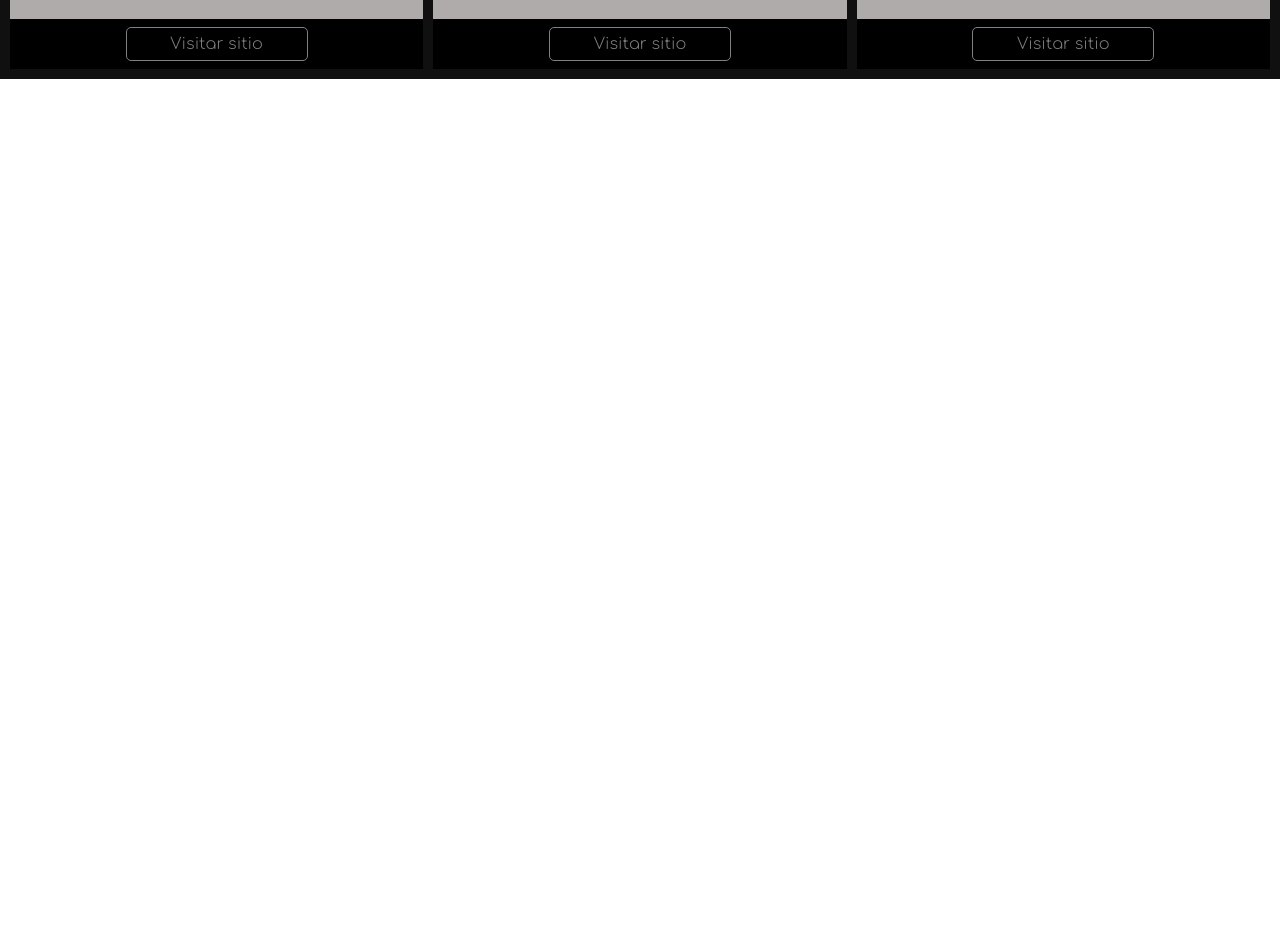
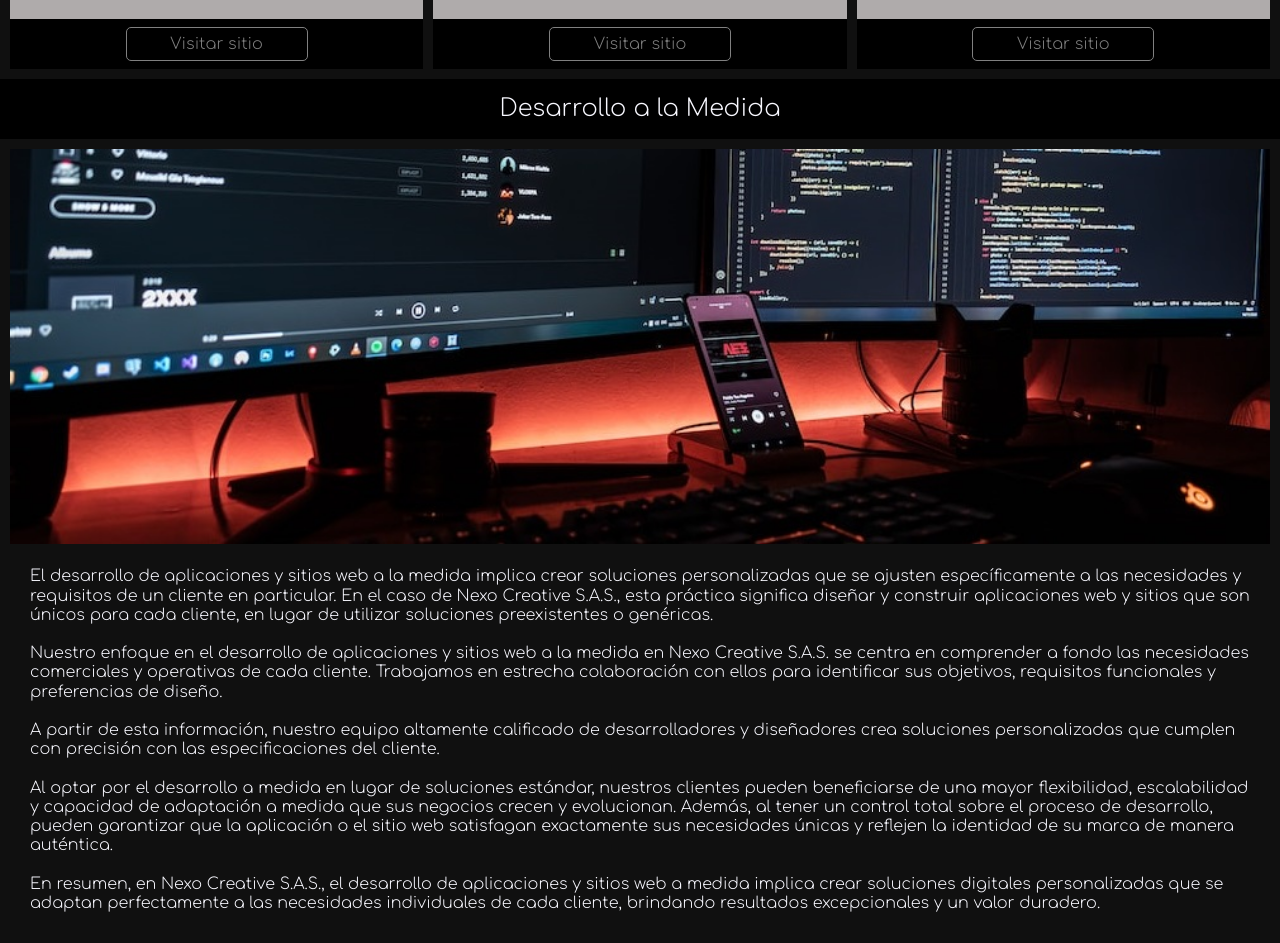
Before and after one commit to LedicaCo/NexoCreative, a React (Vite) app: page / in a window 1280 px wide. Shown: the part 4080-5023 px from the top of the page. Before the commit the page ends 4159 px from the top, so only its background shows below. Built offline with nearby package versions, Linux system fonts and the light colour scheme.

Commit message:
Actualización repositorio

```diff
--- a/src/App.jsx
+++ b/src/App.jsx
@@ -7,6 +7,7 @@ import Dropdown from './components/Dropdown';
 import NuestraEmpresa from "./components/NuestraEmpresa";
 import NuestroTalento from "./components/NuestroTalento";
 import NuestroTrabajo from "./components/NuestroTrabajo";
+import DesarrolloALaMedida from "./components/DesarrolloALaMedida";
 
 function App() {
   return (
@@ -57,6 +58,7 @@ function App() {
       <NuestraEmpresa />
       <NuestroTalento />
       <NuestroTrabajo />
+      <DesarrolloALaMedida />
     </>
   );
 }
--- /dev/null
+++ b/src/assets/css/desarrollo-a-la-medida.css
@@ -0,0 +1,42 @@
+.dev-content {
+    width: 100%;
+    background: #101010;
+
+    .title-content {
+        display: flex;
+        justify-content: center;
+        align-items: center;
+        height: 60px;
+        background: #000;
+
+        .dev-title {
+            color: ghostwhite;
+            font-size: 1.5rem;
+        }
+    }
+
+    .image-dev-content {
+        padding: 10px;
+
+
+        .img-dev {
+            width: 100%;
+        }
+
+        .dev-text {
+            padding: 20px;
+            color: ghostwhite;
+            line-height: 1.2em;
+        }
+    }
+
+
+
+
+
+    }
+
+
+
+
+}
--- /dev/null
+++ b/src/components/DesarrolloALaMedida.jsx
@@ -0,0 +1,46 @@
+import "../assets/css/desarrollo-a-la-medida.css";
+import ImageDev from "../../public/dev2-a-la-medida.jpg";
+
+const DesarrolloALaMedida = () => {
+  return (
+    <>
+      <article className="dev-content" id="desarrollo-a-la-medida">
+        <div className="title-content">
+          <span className="dev-title">Desarrollo a la Medida</span>
+        </div>
+        <div className="image-dev-content">
+          <img className="img-dev" src={ImageDev} alt="" />
+          <p className="dev-text">
+            El desarrollo de aplicaciones y sitios web a la medida implica crear
+            soluciones personalizadas que se ajusten específicamente a las
+            necesidades y requisitos de un cliente en particular. En el caso de
+            Nexo Creative S.A.S., esta práctica significa diseñar y construir
+            aplicaciones web y sitios que son únicos para cada cliente, en lugar
+            de utilizar soluciones preexistentes o genéricas. <br /><br /> Nuestro enfoque en
+            el desarrollo de aplicaciones y sitios web a la medida en Nexo Creative
+            S.A.S. se centra en comprender a fondo las necesidades comerciales y
+            operativas de cada cliente. Trabajamos en estrecha colaboración con
+            ellos para identificar sus objetivos, requisitos funcionales y
+            preferencias de diseño. <br /><br /> A partir de esta información, nuestro equipo
+            altamente calificado de desarrolladores y diseñadores crea
+            soluciones personalizadas que cumplen con precisión con las
+            especificaciones del cliente. <br /><br /> Al optar por el desarrollo a medida en
+            lugar de soluciones estándar, nuestros clientes pueden beneficiarse
+            de una mayor flexibilidad, escalabilidad y capacidad de adaptación a
+            medida que sus negocios crecen y evolucionan. Además, al tener un
+            control total sobre el proceso de desarrollo, pueden garantizar que
+            la aplicación o el sitio web satisfagan exactamente sus necesidades
+            únicas y reflejen la identidad de su marca de manera auténtica. <br /><br /> En
+            resumen, en Nexo Creative S.A.S., el desarrollo de aplicaciones y
+            sitios web a medida implica crear soluciones digitales
+            personalizadas que se adaptan perfectamente a las necesidades
+            individuales de cada cliente, brindando resultados excepcionales y
+            un valor duradero.
+          </p>
+        </div>
+      </article>
+    </>
+  );
+};
+
+export default DesarrolloALaMedida;
```
Also changed, not shown: public/aplicaciones.jpg (added), public/dev2-a-la-medida.jpg (added).
